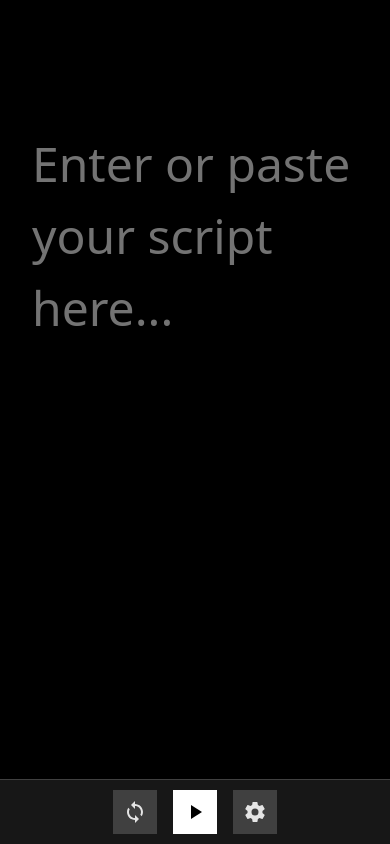
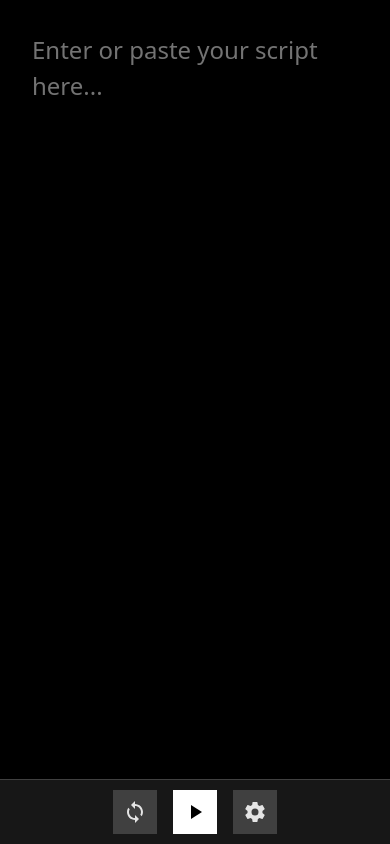
Before and after one commit to gabrielvaldivia/teleprompter, a React (Vite) app: page / in a window 390 px wide. Built offline with nearby package versions, Linux system fonts and the light colour scheme.

Commit message:
Update Teleprompter component to reduce font size for improved readability and adjust layout padding for better visual balance.

```diff
--- a/src/Teleprompter.tsx
+++ b/src/Teleprompter.tsx
@@ -45,7 +45,7 @@ export default function Teleprompter() {
   const [content, setContent] = useState("");
   const [isPlaying, setIsPlaying] = useState(false);
   const [speed, setSpeed] = useState(50);
-  const [fontSize, setFontSize] = useState(48);
+  const [fontSize, setFontSize] = useState(24);
   const [showSettings, setShowSettings] = useState(false);
   const [lineHeight, setLineHeight] = useState(1.5);
   const [elapsedTime, setElapsedTime] = useState(0);
@@ -707,7 +707,7 @@ className="flex justify-center items-center w-[44px] h-[44px] text-xl font-bold
         ref={scrollRef}
         className="overflow-y-scroll pb-32 h-screen scrollbar-hide"
       >
-        <div className="px-8 pt-32 pb-32 mx-auto max-w-4xl">
+        <div className="px-8 pt-8 md:pt-32 pb-32 mx-auto max-w-4xl">
           <div className="relative min-h-[50vh]">
             {/* When playing: visible read-only script (voice = word spans + fading + scroll; auto = plain scroll). When paused: invisible ruler for layout. */}
             <div
```
